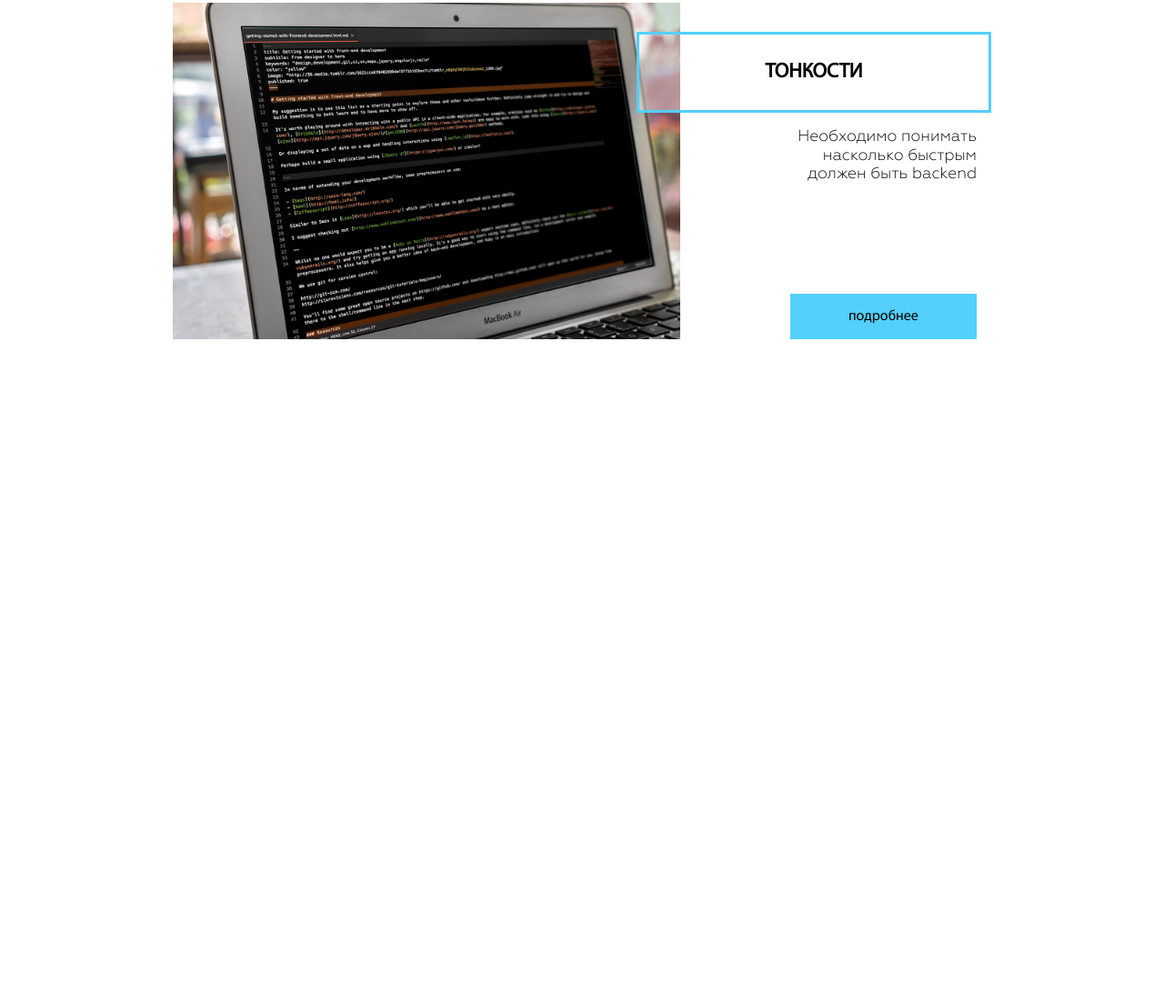
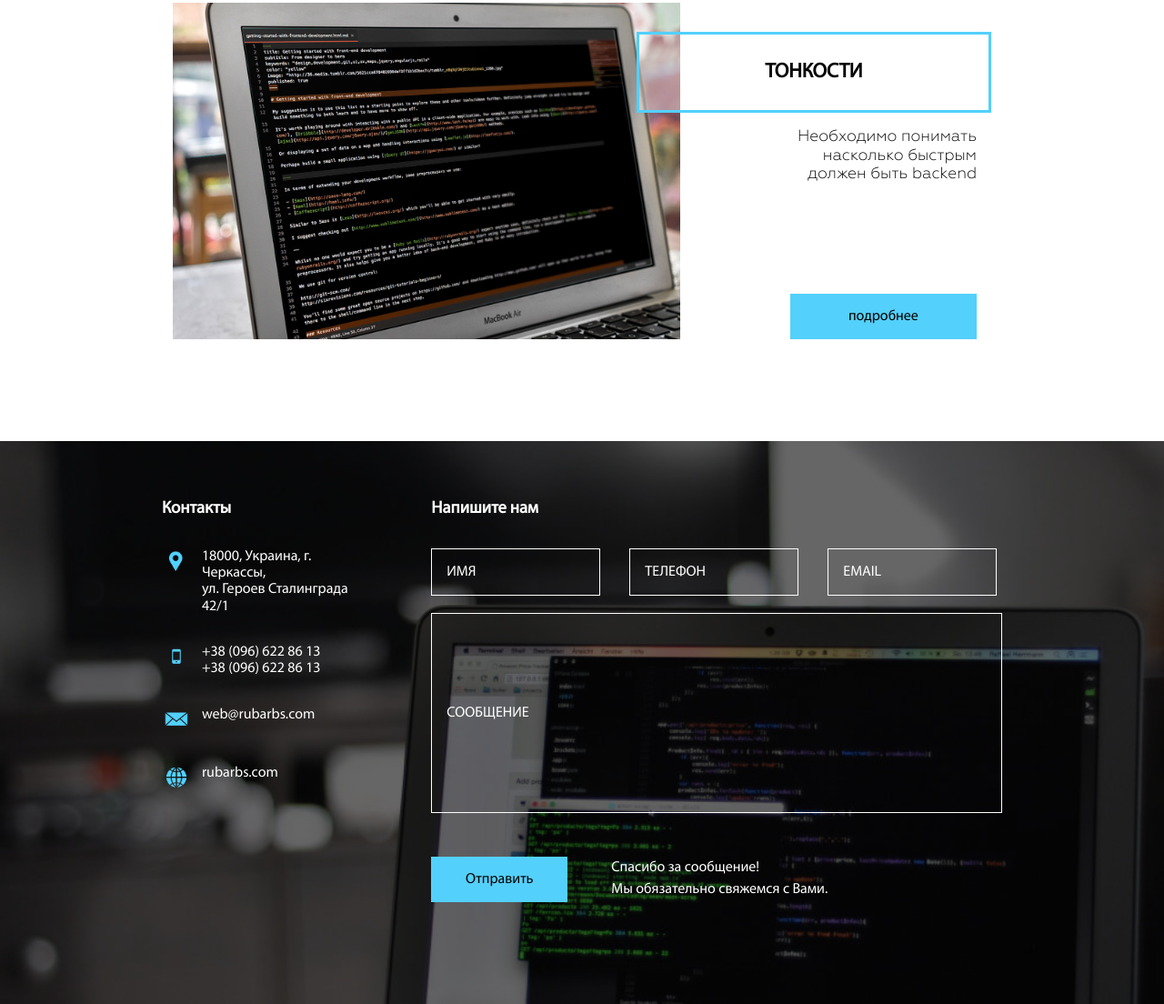
Before and after one commit to NVCherak/Frontend-test-task, a website built with webpack: page src/index.html in a window 1280 px wide. Shown: the part 2637-3741 px from the top of the page at 91% size. Before the commit the page ends 3122 px from the top, so only its background shows below. Built offline with nearby package versions, Linux system fonts and the light colour scheme; files whose address does not match are found by name.

Commit message:
added section contacts

```diff
--- a/src/index.html
+++ b/src/index.html
@@ -90,10 +90,12 @@
             всего?</strong></p>
         <p>В общем смысле, frontend-разработчик может использоваться и на других рабочих местах. Вся команда
           разработчиков заканчивает разговор на frontend-разработчике. В этом смысл моей идеи.</p>
-        <p>Frontend-разработчики создают те вещи, с которыми будут взаимодействовать люди. Все этапы разработки проходят
+        <p>Frontend-разработчики создают те вещи, с которыми будут взаимодействовать люди. Все этапы разработки
+          проходят
           вместе с frontend-разработчиком. Возможно, именно поэтому это такая забавная работа!</p>
         <p>Поскольку frontend-разработчик занимает центральное место в цепочке разработки, и при этом мы имеем дело с
-          большим количеством разных специалистов, мы должны понимать их работу и иногда подсказывать, что и как сделать
+          большим количеством разных специалистов, мы должны понимать их работу и иногда подсказывать, что и как
+          сделать
           лучше.</p>
         <div class="subtitle bordered">
           <h3 class="subtitle__text">Frontend-разработчик должен разбираться в дизайне</h3>
@@ -102,13 +104,16 @@
           должен иметь хороший вкус. Он должен знать об инструментах, участвующих непосредственно в разработке.
         </p>
         <p><strong>Frontend-разработчик должен разбираться в работе серверной части (backend)</strong></p>
-        <p>Даже если вы и не backend-разработчик, то вы явно осознаёте всю важность серверной части. Вы понимаете, с чем
-          взаимодействует backend, что передается на сервер, а что нет. Вы знаете об обязанностях backend-разработчика.
+        <p>Даже если вы и не backend-разработчик, то вы явно осознаёте всю важность серверной части. Вы понимаете, с
+          чем
+          взаимодействует backend, что передается на сервер, а что нет. Вы знаете об обязанностях
+          backend-разработчика.
           Вы понимаете, какой язык используется на сервере, и при этом должны уметь объяснить, что должен дать вам
           backend и что нужно от серверной части frontend-а.</p>
         <p><strong>Frontend-разработчик должен разбираться в работе сетей</strong></p>
         <p>Frontend-разработчик понимает, что сайты располагаются в интернете, данные передаются по сети, и что сеть —
-          это дикое и непредсказуемое. Необходимо понимать, какие бывают сети, как они работают, и насколько они бывают
+          это дикое и непредсказуемое. Необходимо понимать, какие бывают сети, как они работают, и насколько они
+          бывают
           быстрые и надежные.</p>
       </div>
     </section>
@@ -180,6 +185,47 @@
         </div>
       </div>
     </section>
+
+    <section class="contacts container">
+      <div class="fade">
+        <div class="contacts__content">
+          <div class="contacts__contacts">
+            <h3 class="contacts__title">Контакты</h3>
+            <div class="contacts__contact">
+              <img src="img/map-ico.png" alt="map-ico.png" class="contacts__contact-ico">
+              <p>18000, Украина, г. Черкассы,<br> ул. Героев Сталинграда 42/1</p>
+            </div>
+            <div class="contacts__contact">
+              <img src="img/phone-ico.png" alt="phone-ico.png" class="contacts__contact-ico">
+              <p>+38 (096) 622 86 13<br> +38 (096) 622 86 13</p>
+            </div>
+            <div class="contacts__contact">
+              <img src="img/email-ico.png" alt="email-ico.png" class="contacts__contact-ico">
+              <p>web@rubarbs.com</p>
+            </div>
+            <div class="contacts__contact">
+              <img src="img/web-ico.png" alt="web-ico.png" class="contacts__contact-ico">
+              <p>rubarbs.com</p>
+            </div>
+          </div>
+          <div class="contacts__feedback">
+            <h3 class="contacts__title">Напишите нам</h3>
+            <form class="feedback-form" action="/">
+              <div class="feedback-form__row">
+                <input class="feedback-form__field" type="text" id="fname" name="fname" value="ИМЯ">
+                <input class="feedback-form__field" type="text" id="phone" name="phone" value="ТЕЛЕФОН">
+                <input class="feedback-form__field" type="text" id="email" name="email" value="EMAIL">
+              </div>
+              <input class="feedback-form__field feedback-form__field_text" type="text" id="text" name="text" value="СООБЩЕНИЕ">
+              <div class="feedback-form__control">
+                <input class="button button_aylen feedback-form__btn" type="submit" value="Отправить">
+                <p class="feedback-form__control-text">Спасибо за сообщение!<br>Мы обязательно  свяжемся с Вами.</p>
+              </div>
+            </form>
+          </div>
+        </div>
+      </div>
+    </section>
   </main>
 </body>
 
--- a/src/styles/styles.scss
+++ b/src/styles/styles.scss
@@ -25,7 +25,7 @@ body {
   backdrop-filter: brightness(0.8);
   border-bottom: 1px solid rgba(white, 0.3);
   font-family: "Geometria";
-  font-size: .5rem;
+  font-size: 0.5rem;
 
   a {
     display: flex;
@@ -55,7 +55,7 @@ body {
     &-phone,
     &-lang {
       color: #53d0fb;
-      font-size: .7rem;
+      font-size: 0.7rem;
 
       &:hover {
         color: white;
@@ -372,17 +372,17 @@ body {
 
     &-subtext {
       padding-left: 1rem;
-      padding-top: .5rem;
+      padding-top: 0.5rem;
     }
 
-    &-title{
+    &-title {
       font-size: 4.5rem;
       font-weight: 900;
     }
 
     &-subtitle {
       font-size: 1.7rem;
-      padding-bottom: .5rem;
+      padding-bottom: 0.5rem;
     }
   }
 }
@@ -392,7 +392,7 @@ body {
   margin: 0 auto;
   padding: 3rem 0;
 
-  &__content>.subtitle {
+  &__content > .subtitle {
     margin: 0 auto;
   }
 
@@ -463,14 +463,16 @@ body {
 .button.button_aylen {
   background: #53d0fb;
   color: black;
+  outline: none;
+  border: none;
   overflow: hidden;
-  -webkit-transition: color 0.3s;
-  transition: color 0.3s;
+  -webkit-transition: color 0.3s, background 0.3s;
+  transition: color 0.3s, background 0.3s;
 }
 
 .button_aylen::before,
 .button_aylen::after {
-  content: '';
+  content: "";
   position: absolute;
   height: 100%;
   width: 100%;
@@ -501,3 +503,95 @@ body {
   -webkit-transition-delay: 0.175s;
   transition-delay: 0.175s;
 }
+
+.fade {
+  width: 100%;
+  backdrop-filter: brightness(0.4);
+  display: flex;
+  justify-content: center;
+}
+
+.contacts {
+  color: white;
+  justify-content: center;
+  background: url("../assets/img/macbook-air.jpg") no-repeat;
+  background-size: cover;
+
+  &__content {
+    display: flex;
+    max-width: 1000px;
+    padding: 2rem 0;
+  }
+
+  &__contacts {
+    padding: 1rem;
+    width: 30%;
+  }
+
+  &__feedback {
+    padding: 1rem;
+    width: 70%;
+  }
+
+  &__title {
+    padding: 1rem 1rem;
+  }
+
+  &__contact {
+    display: flex;
+    padding: 1rem;
+    p {
+      padding-left: 0.75rem;
+    }
+
+    &-ico {
+      width: 2rem;
+      height: 2rem;
+      filter: invert(81%) sepia(24%) saturate(6004%) hue-rotate(169deg)
+        brightness(105%) contrast(102%);
+    }
+  }
+}
+
+.feedback-form {
+  position: relative;
+  width: 100%;
+  padding: 1rem 0;
+
+  &__row {
+    display: flex;
+    margin-bottom: 1.2rem;
+  }
+
+  &__field {
+    display: block;
+    padding: 1rem;
+    margin: 0 1rem;
+    background: none;
+    outline: none;
+    border: 1px solid white;
+    color: white;
+
+    &_text {
+      width: calc(100% - 2rem);
+      height: 220px;
+      margin-bottom: 2rem;
+    }
+  }
+
+  &__control {
+    display: flex;
+    flex-direction: row;
+    padding: 1rem 1rem 3rem;
+
+    &-text {
+      width: 50%;
+      padding-left: 3rem;
+      line-height: 1.5rem;
+    }
+  }
+
+  &__btn {
+    width: 150px;
+  }
+}
```
Also changed, not shown: src/assets/img/email-ico.png (added), src/assets/img/facebook-ico.png (added), src/assets/img/macbook-air.jpg (renamed from src/assets/img/node-on-macbook-air.jpg), src/assets/img/map-ico.png (added), src/assets/img/phone-ico.png (added), src/assets/img/twitter-ico.png (added), src/assets/img/web-ico.png (added), src/assets/img/youtube-ico.png (added).
